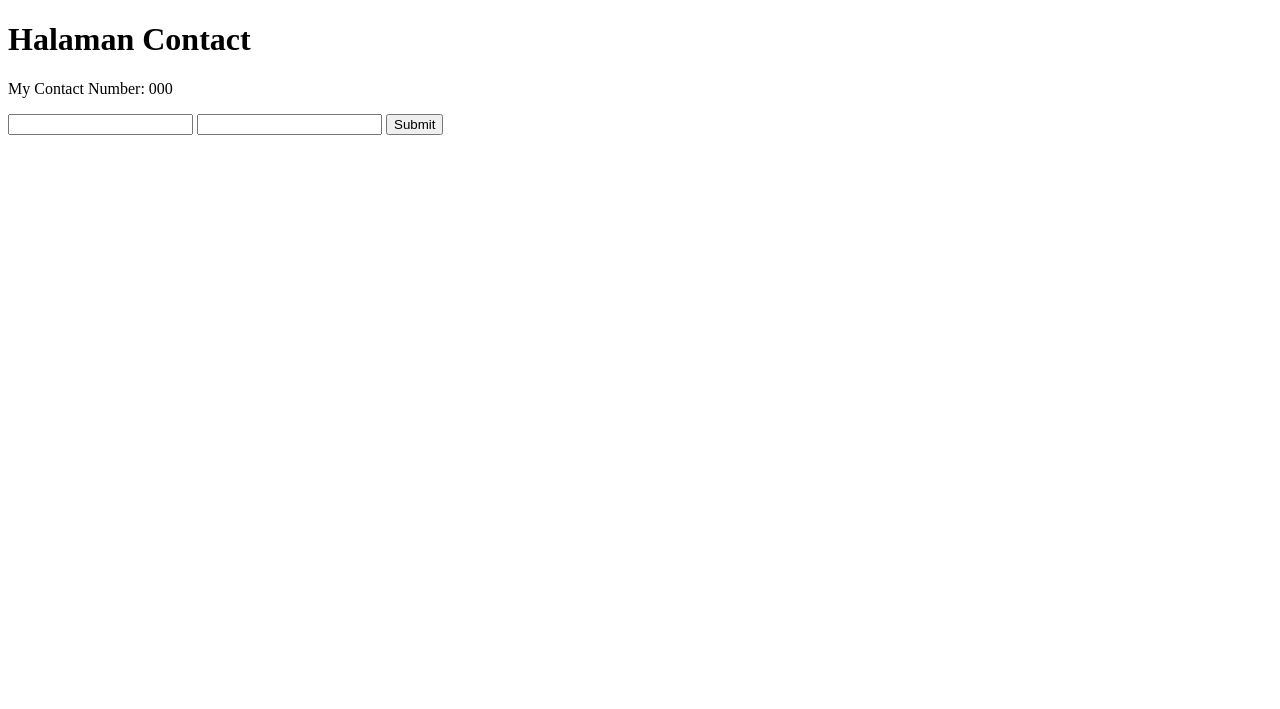
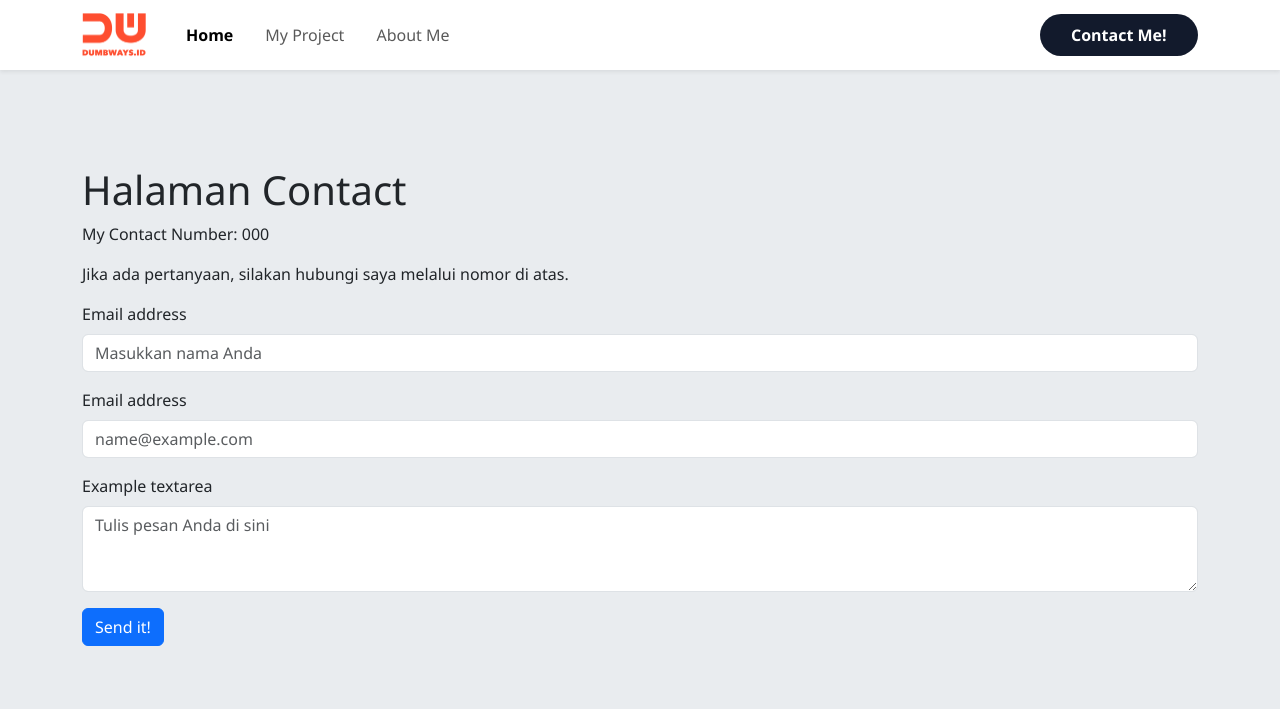
Before and after one commit to abil0321/FullstackDev_Dumbways.id-Batch32_Muhammad-Salsabil, a Node server app: template src/views/contact.hbs in a window 1280 px wide. Shown: the top 709 px of the page. Run offline with Node 20, Linux system fonts and the light colour scheme; the template is opened without the code that fills it: most values are stand-ins (such as "Sample title", 1, 10 or a date in 2020).

Commit message:
feat: menambahkan link ke halaman home, back pada detail, about, dan contact

```diff
--- a/index.js
+++ b/index.js
@@ -27,7 +27,6 @@ app.set("views", "src/views");
 app.use("/assets", express.static("src/assets"));
 app.use(express.urlencoded({ extended: false }));
 
-
 //* Route handler ----------route home----------
 app.get("/", home);
 app.post("/project", upload.single("upload_image"), store_project);
@@ -36,16 +35,19 @@ app.get("/project/:id/edit", editProject);
 app.post("/project/:id/edit", upload.single("upload_image"), updateProject);
 app.post("/project/:id/delete", deleteProject);
 
+app.get("/about", about);
+app.get("/contact", contact);
+
 //* fungsi dari route '/' -------------fungsi home----------------
 async function home(req, res) {
   try {
     const result = await pool.query("SELECT * FROM projects ORDER BY id DESC");
-    const projects = result.rows.map(project => {
+    const projects = result.rows.map((project) => {
       return {
         ...project,
-            duration: getDuration(project.start_date, project.end_date)
-        }
-    })
+        duration: getDuration(project.start_date, project.end_date),
+      };
+    });
     res.render("home", { projects });
   } catch (err) {
     console.error(err);
@@ -56,7 +58,9 @@ async function home(req, res) {
 async function projectDetail(req, res) {
   const { id } = req.params;
   try {
-        const result = await pool.query("SELECT * FROM projects WHERE id = $1", [id]);
+    const result = await pool.query("SELECT * FROM projects WHERE id = $1", [
+      id,
+    ]);
     if (result.rows.length === 0) {
       return res.redirect("/");
     }
@@ -75,7 +79,9 @@ async function projectDetail(req, res) {
 async function editProject(req, res) {
   const { id } = req.params;
   try {
-        const result = await pool.query("SELECT * FROM projects WHERE id = $1", [id]);
+    const result = await pool.query("SELECT * FROM projects WHERE id = $1", [
+      id,
+    ]);
     if (result.rows.length === 0) {
       return res.redirect("/");
     }
@@ -99,7 +105,10 @@ async function updateProject(req, res) {
   const typescript = req.body.typescript ? true : false;
 
   try {
-        let currentProject = await pool.query("SELECT * FROM projects WHERE id = $1", [id]);
+    let currentProject = await pool.query(
+      "SELECT * FROM projects WHERE id = $1",
+      [id]
+    );
     let currentImage = currentProject.rows[0].upload_image;
 
     const upload_image = req.file ? req.file.filename : currentImage;
@@ -109,7 +118,18 @@ async function updateProject(req, res) {
                 name = $1, start_date = $2, end_date = $3, description = $4,
                 nodejs = $5, nextjs = $6, reactjs = $7, typescript = $8, upload_image = $9
             WHERE id = $10`,
-            [name, start_date, end_date, description, nodejs, nextjs, reactjs, typescript, upload_image, id]
+      [
+        name,
+        start_date,
+        end_date,
+        description,
+        nodejs,
+        nextjs,
+        reactjs,
+        typescript,
+        upload_image,
+        id,
+      ]
     );
     res.redirect("/");
   } catch (err) {
@@ -176,27 +196,36 @@ function getDuration(startDate, endDate) {
   const days = Math.floor((diffDays % 365) % 30);
 
   let duration = "";
-    if (years > 0) duration += `${years} year${years > 1 ? 's' : ''} `;
-    if (months > 0) duration += `${months} month${months > 1 ? 's' : ''} `;
-    if (days > 0) duration += `${days} day${days > 1 ? 's' : ''}`;
+  if (years > 0) duration += `${years} year${years > 1 ? "s" : ""} `;
+  if (months > 0) duration += `${months} month${months > 1 ? "s" : ""} `;
+  if (days > 0) duration += `${days} day${days > 1 ? "s" : ""}`;
 
   return duration.trim();
 }
 
 function formatDate(date) {
-    return new Date(date).toLocaleDateString('en-US', {
-        year: 'numeric',
-        month: 'long',
-        day: 'numeric'
+  return new Date(date).toLocaleDateString("en-US", {
+    year: "numeric",
+    month: "long",
+    day: "numeric",
   });
 }
 
 function formatDateForInput(date) {
   const d = new Date(date);
   const year = d.getFullYear();
-    const month = (`0${d.getMonth() + 1}`).slice(-2);
-    const day = (`0${d.getDate()}`).slice(-2);
+  const month = `0${d.getMonth() + 1}`.slice(-2);
+  const day = `0${d.getDate()}`.slice(-2);
   return `${year}-${month}-${day}`;
+}
+
+function about(req, res) {
+  const phonenumber = "08123456789";
+  res.render("about", { phonenumber });
+}
+function contact(req, res) {
+  const phonenumberContact = "08123456789";
+  res.render("contact", { phonenumberContact });
 }
 
 
--- a/src/assets/css/detail.css
+++ b/src/assets/css/detail.css
@@ -52,7 +52,6 @@ body {
   padding-right: 1.9rem;
   padding-top: 0.5rem;
   padding-bottom: 0.5rem;
-  text-transform: lowercase;
   font-weight: 600;
   transition: background-color 0.3s ease;
 }
--- a/src/assets/css/index.css
+++ b/src/assets/css/index.css
@@ -20,7 +20,6 @@ body {
   font-weight: 600;
   padding: 0.5rem 2.5rem;
   border-radius: 2rem;
-  text-transform: lowercase;
   cursor: pointer;
   transition: background-color 0.3s ease;
 }
@@ -32,7 +31,6 @@ body {
 .btn-delete {
   font-weight: 600;
   padding: 0.25rem 1rem;
-  text-transform: lowercase;
   font-size: 0.8rem;
   /* border-radius: 2rem; */
 }
@@ -96,7 +94,6 @@ body {
   padding-right: 1.9rem;
   padding-top: 0.5rem;
   padding-bottom: 0.5rem;
-  text-transform: lowercase;
   font-weight: 600;
   transition: background-color 0.3s ease;
 }
--- a/src/views/contact.hbs
+++ b/src/views/contact.hbs
@@ -1,20 +1,116 @@
-<!DOCTYPE html>
 <html lang="en">
   <head>
-  <meta charset="UTF-8">
-  <meta name="viewport" content="width=device-width, initial-scale=1.0">
+    <meta charset="UTF-8" />
+    <meta name="viewport" content="width=device-width, initial-scale=1.0" />
     <title>Halaman Contact</title>
+    <link
+      href="https://cdn.jsdelivr.net/npm/bootstrap@5.3.0/dist/css/bootstrap.min.css"
+      rel="stylesheet"
+    />
+    <link
+      href="https://cdnjs.cloudflare.com/ajax/libs/font-awesome/6.4.0/css/all.min.css"
+      rel="stylesheet"
+    />
+    <link
+      rel="stylesheet"
+      href="https://cdn.jsdelivr.net/npm/bootstrap-icons@1.13.1/font/bootstrap-icons.min.css"
+    />
+
+    <link rel="stylesheet" href="/assets/css/index.css" />
   </head>
   <body>
+    <nav class="navbar navbar-expand-lg navbar-light bg-white shadow-sm">
+      <div class="container">
+        <a class="navbar-brand d-flex align-items-center" href="/">
+          <img
+            src="/assets/img/logo_dumbwaysid.png"
+            alt="Logo"
+            width="64"
+            height="44"
+            class="d-inline-block align-text-top me-3"
+          />
+        </a>
+        <button
+          class="navbar-toggler border-0"
+          type="button"
+          data-bs-toggle="collapse"
+          data-bs-target="#navMenu"
+          aria-controls="navMenu"
+          aria-expanded="false"
+          aria-label="Toggle navigation"
+        >
+          <span class="navbar-toggler-icon"></span>
+        </button>
+
+        <div class="collapse navbar-collapse" id="navMenu">
+          <ul class="navbar-nav align-items-center gap-lg-3">
+            <li class="nav-item">
+              <a
+                class="nav-link active fw-bold"
+                aria-current="page"
+                href="/"
+              >Home</a>
+            </li>
+            <li class="nav-item">
+              <a class="nav-link" href="/">My Project</a>
+            </li>
+            <li class="nav-item">
+              <a class="nav-link" href="/about">About Me</a>
+            </li>
+          </ul>
+
+          <ul class="navbar-nav ms-auto mb-2 mb-lg-0 align-items-center">
+            <li class="nav-item">
+              <a class="btn btn-custom-primary" href="/contact">Contact Me!</a>
+            </li>
+          </ul>
+        </div>
+      </div>
+    </nav>
+
+    <section class="container py-5 my-5">
+
       <h1>Halaman Contact</h1>
       <p>My Contact Number: {{phonenumberContact}}</p>
+      <p>Jika ada pertanyaan, silakan hubungi saya melalui nomor di atas.</p>
 
       <form action="/contact" method="POST">
-    {{!-- * jangan lupa untuk name nya, karena di express js akan otomatis menangkap name dari formnya --}}
-    <input type="text" id="name" name="name">
-    <input type="password" id="password" name="password">
-    <button type="submit">Submit</button>
+        {{! * jangan lupa untuk name nya, karena di express js akan otomatis menangkap name dari formnya }}
+        <div class="mb-3">
+          <label for="name" class="form-label">Email address</label>
+          <input
+            type="text"
+            class="form-control"
+            id="name"
+            name="name"
+            placeholder="Masukkan nama Anda"
+          />
+        </div>
+
+        <div class="mb-3">
+          <label for="email" class="form-label">Email address</label>
+          <input
+            type="email"
+            class="form-control"
+            id="email"
+            name="email"
+            aria-describedby="emailHelp"
+            placeholder="name@example.com"
+          />
+        </div>
+        <div class="mb-3">
+          <label for="message" class="form-label">Example textarea</label>
+          <textarea
+            class="form-control"
+            id="message"
+            name="message"
+            placeholder="Tulis pesan Anda di sini"
+            rows="3"
+          ></textarea>
+        </div>
+        <button type="submit" class="btn btn-primary">Send it!</button>
       </form>
+    </section>
 
     <script src="../assets/js/contact.js"></script>
   </body>
```
Also changed, not shown: src/views/home.hbs (+7 -4 lines). Lines whose indentation alone changed are shown as unchanged.
